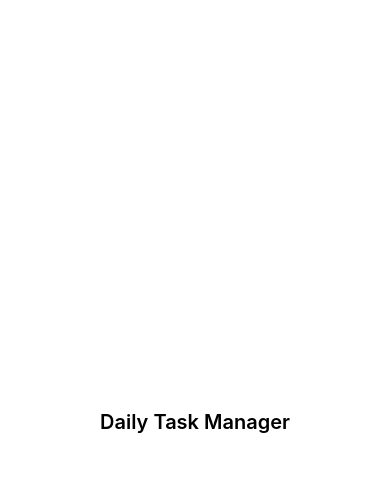
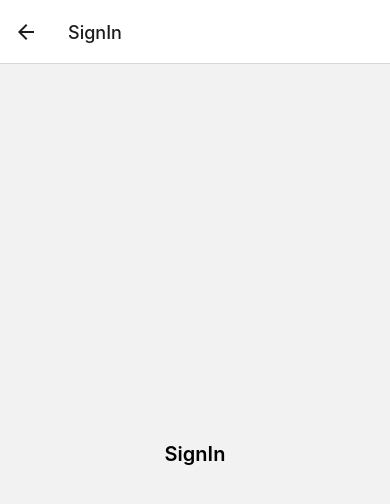
Before and after one commit to jagatjeeban/DailyTaskManager, a React Native app: screen /SignIn in a window 390 px wide. Shown: the top 504 px of the page. Built offline with nearby package versions, Linux system fonts and the light colour scheme.

Commit message:
setup initial navigation structure

```diff
--- a/App.tsx
+++ b/App.tsx
@@ -1,12 +1,10 @@
 import { StatusBar } from 'expo-status-bar';
 import { StyleSheet, Text, View } from 'react-native';
+import MainStackNavigator from './src/navigations';
 
 export default function App() {
   return (
-    <View style={styles.container}>
-      <Text style={{fontSize: 20, fontWeight:'600'}}>Daily Task Manager</Text>
-      <StatusBar style="auto" />
-    </View>
+    <MainStackNavigator />
   );
 }
 
--- /dev/null
+++ b/src/navigations/AuthStack/index.tsx
@@ -0,0 +1,28 @@
+import React from 'react'
+import { createNativeStackNavigator } from '@react-navigation/native-stack'
+
+//import all the screens
+import Register from '../../screens/Authentication/Register'
+import SignIn from '../../screens/Authentication/SignIn'
+
+export type AuthStackParamList = {
+  Register: undefined,
+  SignIn: undefined
+}
+
+const Stack = createNativeStackNavigator<AuthStackParamList>();
+
+const screenOptions = {
+  headerShown: false,
+}
+
+const AuthStackNavigator = () => {
+  return (
+    <Stack.Navigator>
+      <Stack.Screen name='Register' component={Register} />
+      <Stack.Screen name='SignIn'   component={SignIn} />
+    </Stack.Navigator>
+  )
+}
+
+export default AuthStackNavigator;
--- /dev/null
+++ b/src/navigations/index.tsx
@@ -0,0 +1,13 @@
+import React from 'react'
+import { NavigationContainer } from '@react-navigation/native';
+import AuthStackNavigator from './AuthStack';
+
+const MainStackNavigator = () => {
+  return (
+    <NavigationContainer>
+      <AuthStackNavigator/>
+    </NavigationContainer>
+  )
+}
+
+export default MainStackNavigator;
--- a/src/screens/Authentication/Register.tsx
+++ b/src/screens/Authentication/Register.tsx
@@ -1,11 +1,21 @@
-import { View, Text } from 'react-native'
+import { View, Text, SafeAreaView } from 'react-native'
 import React from 'react'
+import { NativeStackNavigationProp } from '@react-navigation/native-stack'
+import { AuthStackParamList } from '../../navigations/AuthStack'
+import { useRoute } from '@react-navigation/native'
 
-const Register = () => {
+interface RegisterScreenProps {
+  navigation: NativeStackNavigationProp<AuthStackParamList, 'Register'>
+}
+
+const Register = ({navigation}: RegisterScreenProps) => {
+
+  const route = useRoute();
+
   return (
-    <View>
-      <Text>Register</Text>
-    </View>
+    <SafeAreaView style={{flex: 1, alignItems:'center', justifyContent:'center'}}>
+      <Text onPress={() => navigation.navigate('SignIn')} style={{fontSize: 20, fontWeight:"600"}}>Register</Text>
+    </SafeAreaView>
   )
 }
 
--- a/src/screens/Authentication/SignIn.tsx
+++ b/src/screens/Authentication/SignIn.tsx
@@ -1,11 +1,17 @@
-import { View, Text } from 'react-native'
+import { View, Text, SafeAreaView } from 'react-native'
 import React from 'react'
+import { NativeStackNavigationProp } from '@react-navigation/native-stack'
+import { AuthStackParamList } from '../../navigations/AuthStack'
 
-const SignIn = () => {
+interface SignInScreenProps {
+  navigation: NativeStackNavigationProp<AuthStackParamList, 'SignIn'>
+}
+
+const SignIn = ({navigation}: SignInScreenProps) => {
   return (
-    <View>
-      <Text>SignIn</Text>
-    </View>
+    <SafeAreaView style={{flex: 1, alignItems:'center', justifyContent:'center'}}>
+      <Text style={{fontSize: 20, fontWeight:'600'}}>SignIn</Text>
+    </SafeAreaView>
   )
 }
 
```
Also changed, not shown: src/navigations/HomeStack/index.tsx (added, +24 -0 lines), src/navigator/AuthStack/index.tsx (deleted, +0 -12 lines), src/navigator/HomeStack/index.tsx (deleted, +0 -20 lines), src/screens/Home/index.tsx (+7 -1 lines).
